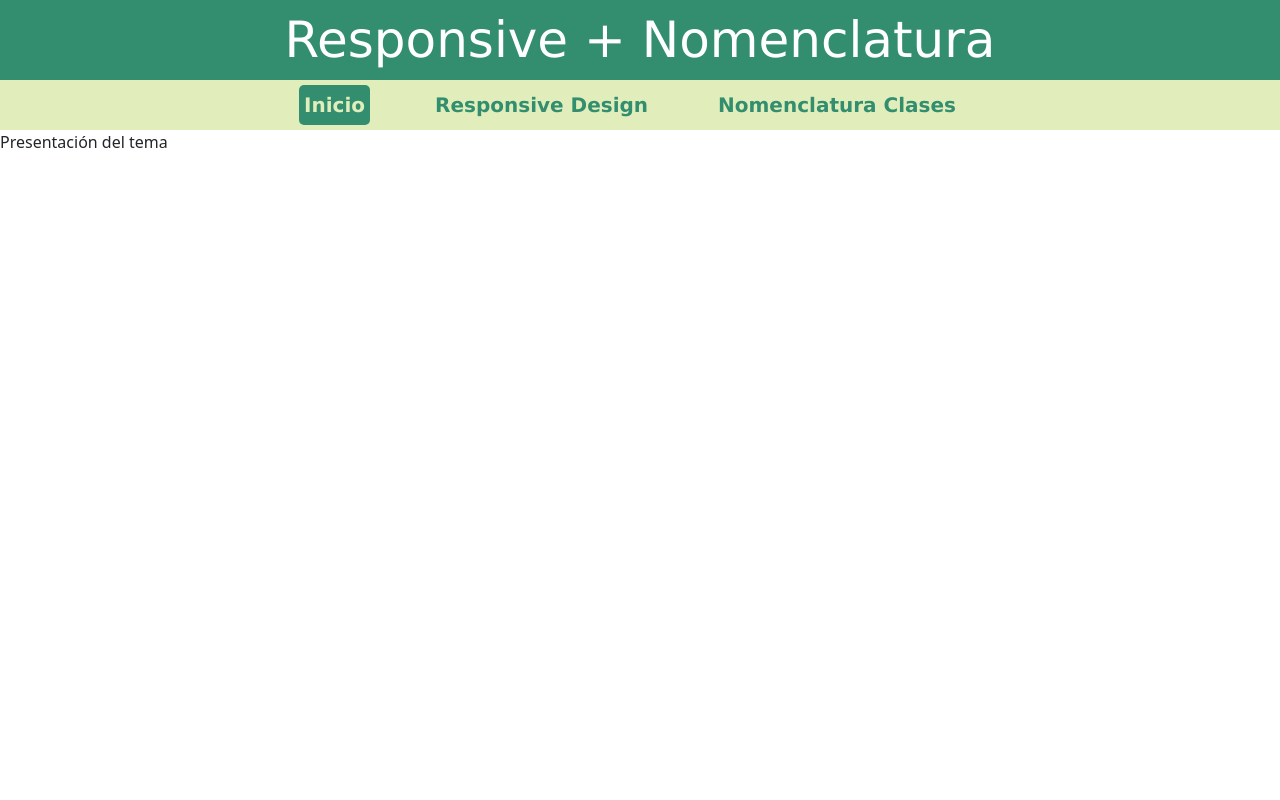
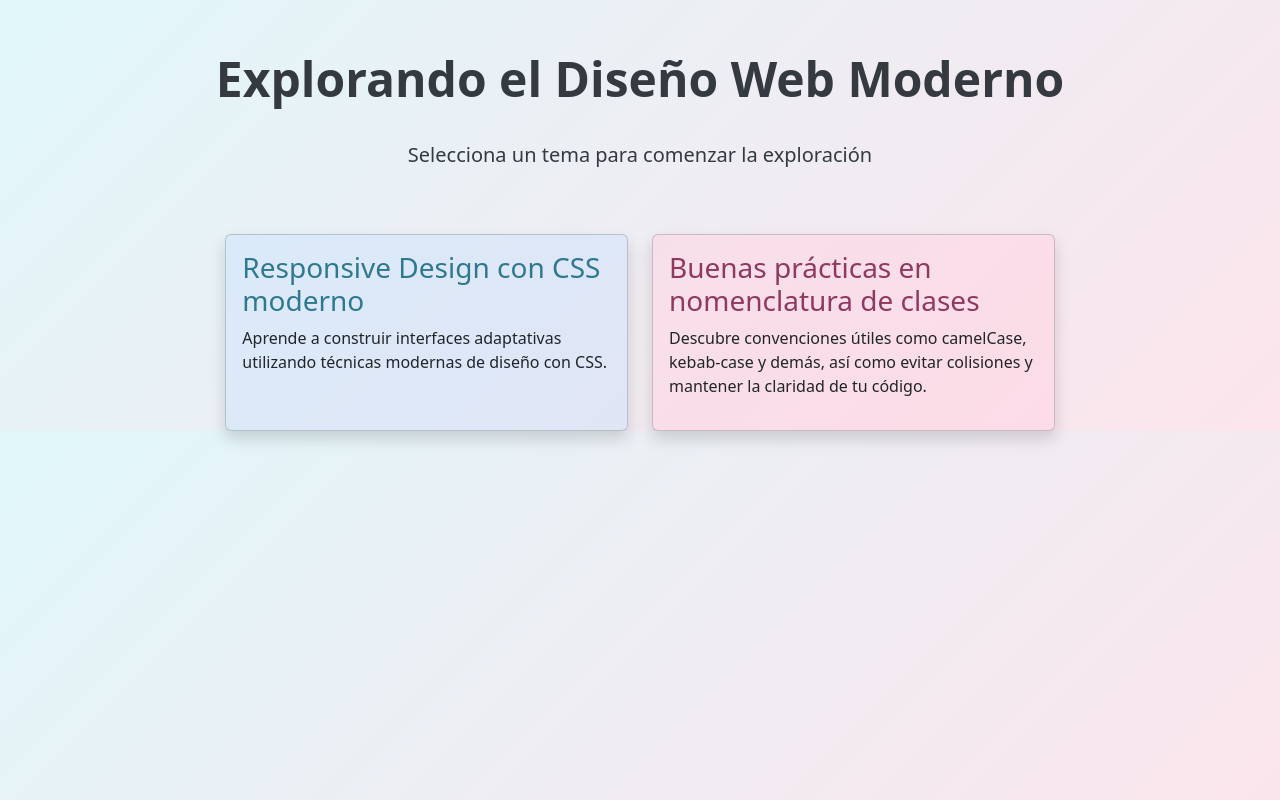
Before and after one commit to ssofiamc/ExpoTaller, a plain HTML site: page index.html in a window 1280 px wide. Drawn offline with nearby package versions, Linux system fonts and the light colour scheme.

Commit message:
se hizo la pagina principal, se cambio la barra de navegación y se hiciron otros css para la estructura

```diff
--- /dev/null
+++ b/css/general.css
@@ -0,0 +1,18 @@
+html{
+    font-family: Verdana, Arial, Helvetica, sans-serif;
+}
+
+body{
+    background: linear-gradient(135deg, #e0f7fa, #fce4ec);
+}
+
+header{
+    margin-top: 50px;
+    color: #343a40;
+}
+
+main{
+    margin-top: 5%;
+    margin-left: 10%;
+    margin-right: 10%;
+}
--- a/css/main.css
+++ b/css/main.css
@@ -1,62 +1,23 @@
-.encabezado{
-    background-color: #328E6E;
-    color: #fff;
-    font-family: 'Lucida Sans', 'Lucida Sans Regular', 'Lucida Grande', 'Lucida Sans Unicode', Geneva, Verdana, sans-serif;
-    text-align: center;
-    padding: 10px;
-    font-size: 50px;
-    width: 100%;
-    margin: 0;
+.card {
+    transition: 0.3s ease;
 }
 
-.contenedorEncabezado{
-    width: 100%;
-    padding: 5px;
-    background-color: #E1EEBC;
-    margin: 0;
+.card:hover {
+   transform: scale(1.03);
 }
 
-.btn-group{
-    display: flex;
-    justify-content: center;
-    align-items: center;
+.card-titulo1{
+    color: rgb(47, 120, 142);
 }
 
-.btnEncabezado1{
-    background-color: #328E6E;
-    color: #E1EEBC;
-    font-family: 'Lucida Sans', 'Lucida Sans Regular', 'Lucida Grande', 'Lucida Sans Unicode', Geneva, Verdana, sans-serif;
-    font-weight: 1000;
-    text-align: center;
-    padding: 5px;
-    font-size: 20px;
-    border: none;
-    margin-left: 20px;
-    margin-right: 40px;
-    border-radius: 5px;
+.card-titulo2{
+    color: rgb(143, 57, 96);
 }
 
-.btnEncabezado{
-    background-color: #E1EEBC;
-    color: #328E6E;
-    font-family: 'Lucida Sans', 'Lucida Sans Regular', 'Lucida Grande', 'Lucida Sans Unicode', Geneva, Verdana, sans-serif;
-    font-weight: 1000;
-    text-align: center;
-    padding: 5px;
-    font-size: 20px;
-    border: none;
-    margin-left: 20px;
-    margin-right: 40px;
+.card-color1{
+    background-color: rgba(189, 219, 255, 0.325);
 }
 
-.btnEncabezado:hover{
-    background-color: #328E6E;
-    color: #fff;
-    font-family: 'Lucida Sans', 'Lucida Sans Regular', 'Lucida Grande', 'Lucida Sans Unicode', Geneva, Verdana, sans-serif;
-    font-weight: 1000;
-    text-align: center;
-    padding: 5px;
-    font-size: 20px;
-    border: none;
-    border-radius: 5px;
+.card-color2{
+    background-color: rgba(255, 209, 225, 0.505);
 }
--- a/index.html
+++ b/index.html
@@ -9,26 +9,51 @@
         integrity="sha384-QWTKZyjpPEjISv5WaRU9OFeRpok6YctnYmDr5pNlyT2bRjXh0JMhjY6hW+ALEwIH" crossorigin="anonymous">
 
     <!--LINK CSS-->
+    <link rel="stylesheet" href="css/general.css">
     <link rel="stylesheet" href="css/main.css">
 
     <title>Exposición</title>
 </head>
+
 <body>
+    <!--Titulo-->
     <header>
-        <h1 class="encabezado">Responsive + Nomenclatura</h1>
-            <div class="contenedorEncabezado">
-                <div class="row">
-                     <div class="col">
-                        <div class="btn-group" role="group" aria-label="Basic radio toggle button group">
-                            <button class="btnEncabezado1" onclick="location.href='#'">Inicio</button>
-                            <button class="btnEncabezado" onclick="location.href='html/responsive.html'">Responsive Design</button>
-                            <button class="btnEncabezado" onclick="location.href='html/nomenclatura.html'">Nomenclatura Clases</button>
-                        </div>
-                    </div>
-                </div>
-            </div>
+        <div class="text-center">
+            <h1 class="display-5 fw-bold">Explorando el Diseño Web Moderno</h1>
+            <br>
+            <p class="lead">Selecciona un tema para comenzar la exploración</p>
+          </div>
     </header>
-    <p>Presentación del tema</p>
+
+    <!-- Cards -->
+    <main>
+        <div class="container">
+    <div class="row justify-content-center">
+
+      <!-- Tema 1 -->
+      <div class="col-md-5">
+        <div class="card card-color1 h-100 shadow" onclick="location.href='html/responsive.html'" style="cursor: pointer;">
+          <div class="card-body">
+            <h3 class="card-titulo1">Responsive Design con CSS moderno</h3>
+            <p>Aprende a construir interfaces adaptativas utilizando técnicas modernas de diseño con CSS.</p>
+          </div>
+        </div>
+      </div>
+
+      <!-- Tema 2 -->
+      <div class="col-md-5">
+        <div class="card card-color2 h-100 shadow" onclick="location.href='html/nomenclatura.html'" style="cursor: pointer;">
+          <div class="card-body">
+            <h3 class="card-titulo2">Buenas prácticas en nomenclatura de clases</h3>
+            <p>Descubre convenciones útiles como camelCase, kebab-case y demás, así como evitar colisiones y mantener la claridad de tu código.</p>
+          </div>
+        </div>
+      </div>
+
+    </div>
+  </div>
+    </main>
+
     <!--BOOTSTRAP JS-->
     <script src="https://cdn.jsdelivr.net/npm/bootstrap@5.3.3/dist/js/bootstrap.bundle.min.js" integrity="sha384-YvpcrYf0tY3lHB60NNkmXc5s9fDVZLESaAA55NDzOxhy9GkcIdslK1eN7N6jIeHz" crossorigin="anonymous"></script>
 </body>
```
Also changed, not shown: css/nav-bar.css (added, +48 -0 lines), html/nomenclatura.html (+21 -3 lines), html/responsive.html (+21 -3 lines).
